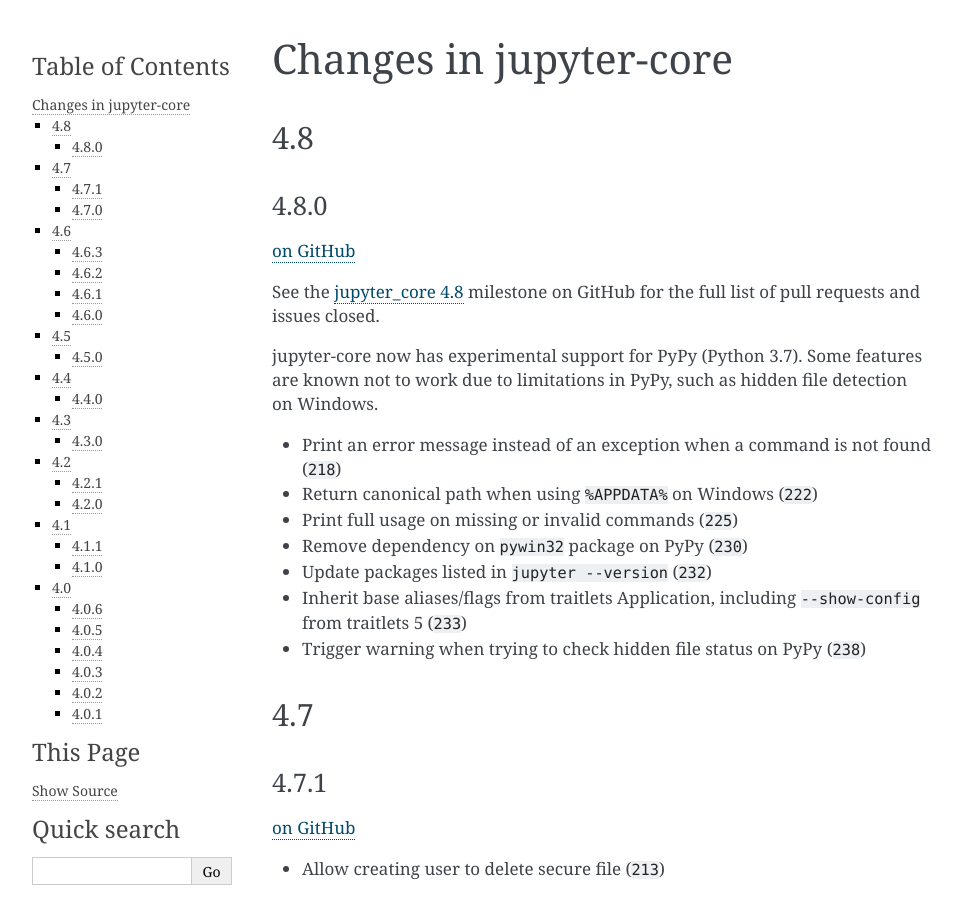
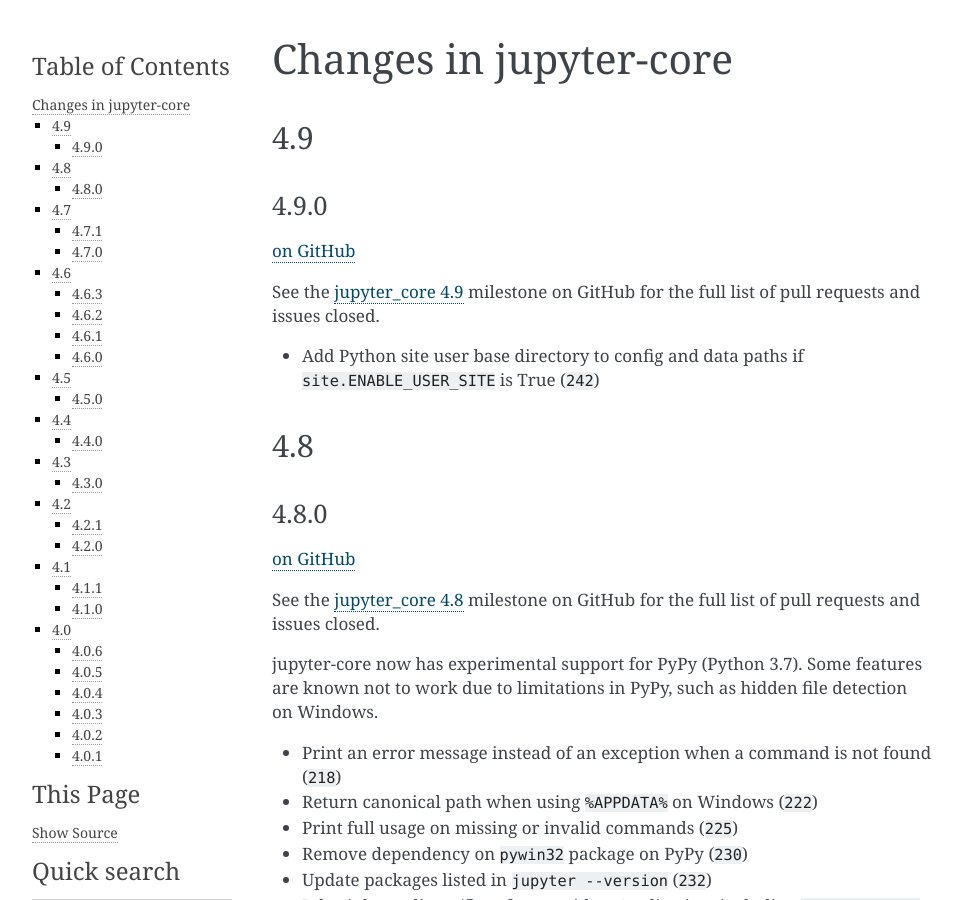
Before and after one commit to jupyter/jupyter_core, a Sphinx documentation site: the page built from docs/changelog.rst, in a window 1280 px wide and 900 px high. Shown: the whole window, without its empty margins (148-1110 px from the left). Built offline with Sphinx 7.4.7, drawn with Linux system fonts in a browser that asks for light colours; cross-references to code outside the pages are shown as plain code.

Commit message:
Add changelog entry

```diff
--- a/docs/changelog.rst
+++ b/docs/changelog.rst
@@ -1,5 +1,21 @@
 Changes in jupyter-core
 =======================
+
+4.9
+---
+
+4.9.0
+~~~~~
+
+`on
+GitHub <https://github.com/jupyter/jupyter_core/releases/tag/4.9.0>`__
+
+See the `jupyter_core
+4.9 <https://github.com/jupyter/jupyter_core/milestone/21?closed=1>`__
+milestone on GitHub for the full list of pull requests and issues closed.
+
+- Add Python site user base directory to config and data paths if ``site.ENABLE_USER_SITE`` is True (:ghpull:`242`)
+
 
 4.8
 ---
```
